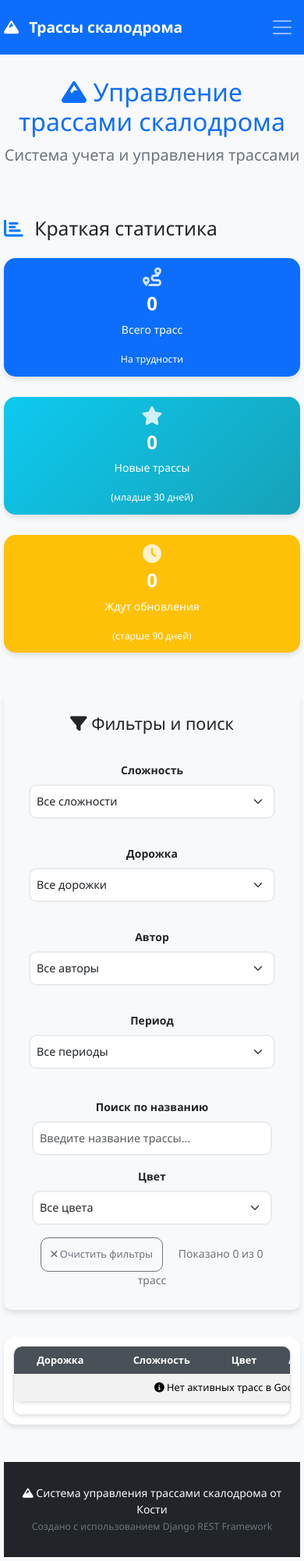
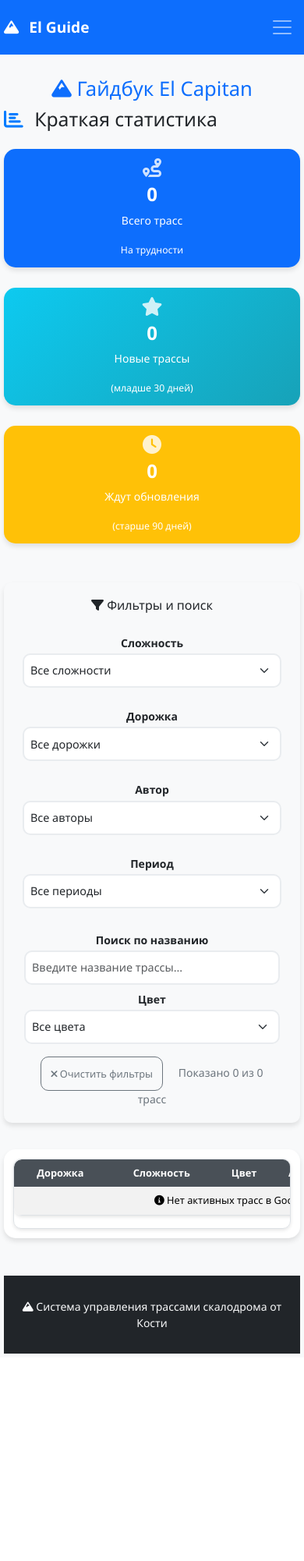
Before and after one commit to liljarko-maker/climbing_routes_project, a Django app: page / in a window 390 px wide. Shown: the whole page at 78% size. After the commit the page ends 1736 px from the top, so only its background shows below. Run offline with Django 4.2, Linux system fonts and the light colour scheme; data that the repository does not hold is empty.

Commit message:
💄 UI: уменьшены отступы заголовка, ужаты фильтры и таблица (desktop+mobile); уменьшен текст 'Показано трасс'

```diff
--- a/static/css/mobile.css
+++ b/static/css/mobile.css
@@ -4,6 +4,14 @@
 
 /* Улучшения для навигации на мобильных */
 @media (max-width: 767.98px) {
+    /* Заголовок страницы компактнее */
+    .page-title {
+        margin-bottom: 0.5rem !important;
+    }
+    .page-title .display-4 {
+        font-size: 1.6rem;
+        line-height: 1.2;
+    }
 
     /* Навигация */
     .navbar-toggler {
@@ -49,6 +57,11 @@
         -webkit-overflow-scrolling: touch; /* Плавная прокрутка на iOS */
         border: 1px solid #dee2e6;
     }
+    .table th,
+    .table td {
+        vertical-align: middle;
+        padding: 0.3rem 0.4rem;
+    }
 
     .table th,
     .table td {
@@ -67,9 +80,13 @@
     /* Улучшения для фильтров */
     .filter-section {
         background-color: #f8f9fa;
-        padding: 1rem;
+        padding: 0.5rem;
         border-radius: 10px;
-        margin-bottom: 1rem;
+        margin-bottom: 0.75rem;
+    }
+    .filter-section h4 {
+        margin-bottom: 0.4rem;
+        font-size: 1rem;
     }
 
     .filter-section .row {
@@ -112,7 +129,10 @@
     /* Формы */
     .form-label {
         font-weight: 600;
-        margin-bottom: 0.5rem;
+        margin-bottom: 0.2rem;
+    }
+    #filter-results {
+        font-size: 0.8rem;
     }
 
     .form-control:focus,
--- a/static/css/style.css
+++ b/static/css/style.css
@@ -1,3 +1,31 @@
+/* Page title spacing tweak */
+.page-title {
+  margin-bottom: 1rem !important;
+}
+.page-title .display-4 {
+  margin-bottom: 0;
+}
+
+/* Filters section spacing (desktop defaults, modestly tighter) */
+.filter-section .card-body {
+  padding: 0.75rem 0.75rem;
+}
+.filter-section h4 {
+  margin-bottom: 0.5rem;
+}
+.filter-section .row.g-3 {
+  --bs-gutter-x: 0.75rem;
+  --bs-gutter-y: 0.5rem;
+}
+#filter-results {
+  font-size: 0.9rem;
+}
+
+/* Tighter table cell padding (desktop) */
+table.table th,
+table.table td {
+  padding: 0.45rem 0.5rem;
+}
 /* Основные стили */
 body {
     font-family: 'Segoe UI', Tahoma, Geneva, Verdana, sans-serif;
--- a/templates/home.html
+++ b/templates/home.html
@@ -15,7 +15,7 @@
     <nav class="navbar navbar-expand-lg navbar-dark bg-primary">
         <div class="container">
             <a class="navbar-brand" href="#">
-                <i class="fas fa-mountain"></i> Трассы скалодрома
+                <i class="fas fa-mountain"></i> El Guide
             </a>
             <button class="navbar-toggler" type="button" data-bs-toggle="collapse" data-bs-target="#navbarNav">
                 <span class="navbar-toggler-icon"></span>
@@ -38,7 +38,7 @@
                     -->
                     <li class="nav-item">
                         <a class="nav-link btn btn-warning text-dark ms-2" href="{% url 'login' %}">
-                            <i class="fas fa-cogs"></i> Админ-панель
+                            <i class="fas fa-cogs"></i> Routesetters
                         </a>
                     </li>
                 </ul>
@@ -49,12 +49,11 @@
     <!-- Главный контент -->
     <div class="container mt-4">
         <!-- Заголовок -->
-        <div class="row mb-5">
+        <div class="row page-title">
             <div class="col-12 text-center">
                 <h1 class="display-4 text-primary">
-                    <i class="fas fa-mountain"></i> Управление трассами скалодрома
+                    <i class="fas fa-mountain"></i> Гайдбук El Capitan
                 </h1>
-                <p class="lead text-muted">Система учета и управления трассами</p>
             </div>
         </div>
 
@@ -546,7 +545,6 @@
             <p class="mb-0">
                 <i class="fas fa-mountain"></i> Система управления трассами скалодрома от Кости
                 <br>
-                <small class="text-muted">Создано с использованием Django REST Framework</small>
             </p>
         </div>
     </footer>
```
